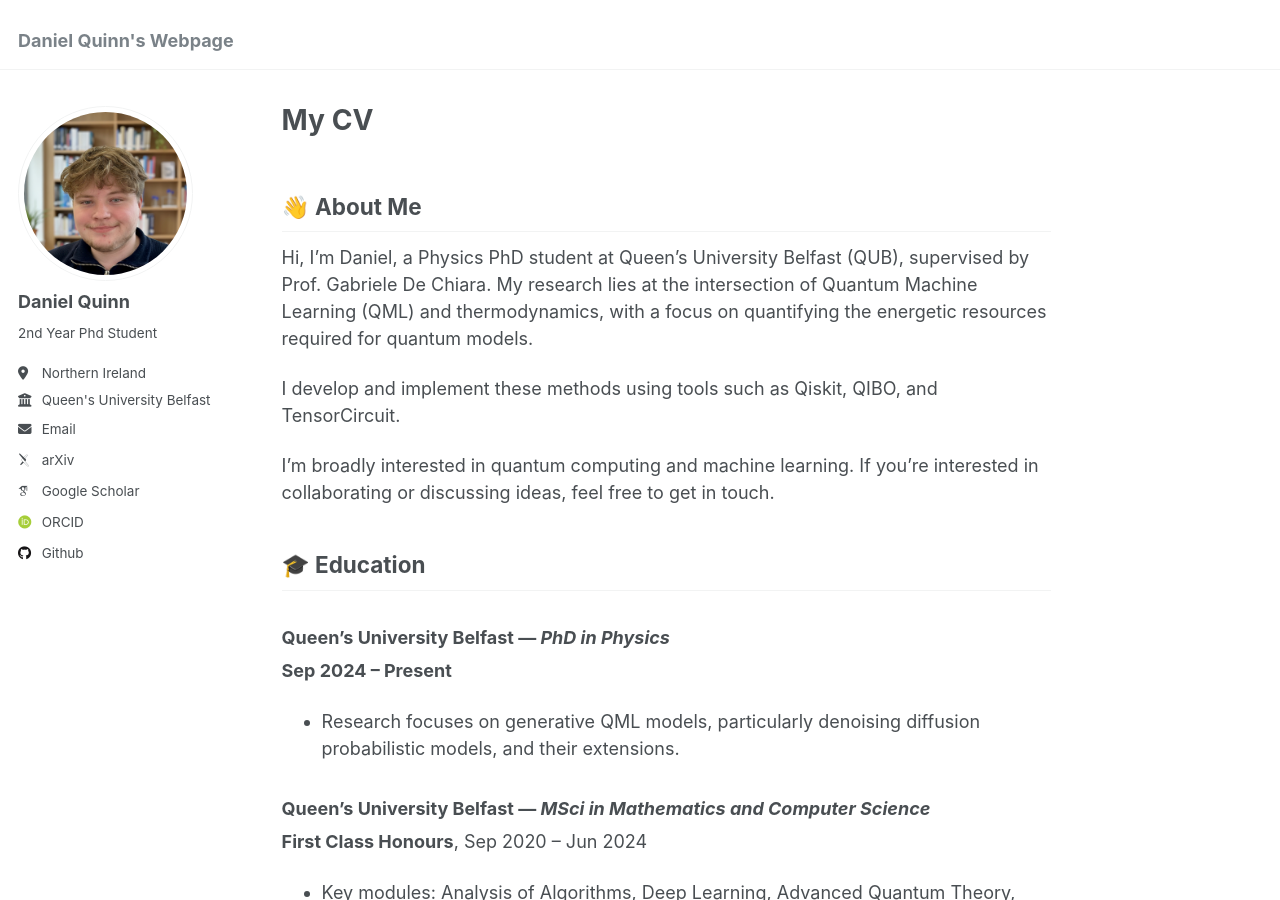
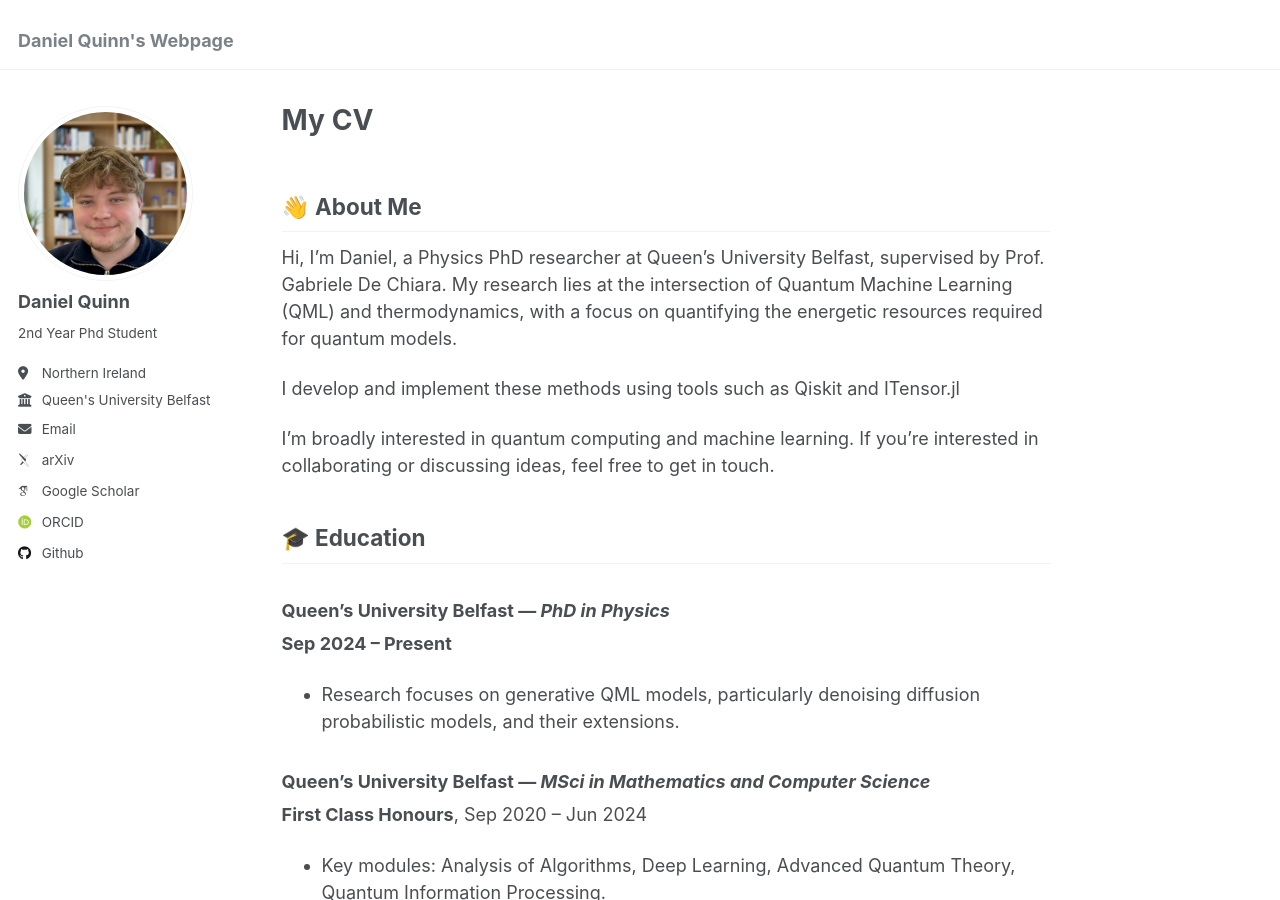
Before and after one commit to DanielQuinn53/DanielQuinn53.github.io, a Jekyll site: the page built from _pages/about.md, in a window 1280 px wide and 900 px high. Built offline with Jekyll 4.4.1, drawn with Linux system fonts in a browser that asks for light colours; some web fonts are replaced; some of the changed text lies outside the part shown.

Commit message:
Revise about me section and update skills
Updated personal introduction and skills section.

```diff
--- a/_pages/about.md
+++ b/_pages/about.md
@@ -9,9 +9,9 @@ redirect_from:
 
 ## 👋 About Me
 
-Hi, I’m Daniel, a Physics PhD student at Queen’s University Belfast (QUB), supervised by Prof. Gabriele De Chiara. My research lies at the intersection of Quantum Machine Learning (QML) and thermodynamics, with a focus on quantifying the energetic resources required for quantum models.
+Hi, I’m Daniel, a Physics PhD researcher at Queen’s University Belfast, supervised by Prof. Gabriele De Chiara. My research lies at the intersection of Quantum Machine Learning (QML) and thermodynamics, with a focus on quantifying the energetic resources required for quantum models.
 
-I develop and implement these methods using tools such as Qiskit, QIBO, and TensorCircuit.
+I develop and implement these methods using tools such as Qiskit and ITensor.jl
 
 I’m broadly interested in quantum computing and machine learning. If you’re interested in collaborating or discussing ideas, feel free to get in touch.
 
@@ -64,8 +64,8 @@ I’m broadly interested in quantum computing and machine learning. If you’re
 
 | Category | Details |
 | :--- | :--- |
-| **QML Tools** | Qiskit, QIBO, TensorCircuit |
-| **Programming & Computing** | Python, Bash/Shell, HPC cluster workflows |
+| **QML Tools** | Qiskit, TensorCircuit, Tensor Networks |
+| **Programming & Computing** | Python, Julia, Bash/Shell, HPC cluster workflows |
 | **Mathematics** | Quantum Information Theory, Real & Complex Analysis, Algorithm Design |
 | **Professional Skills** | Academic mentoring, collaborative research, technical writing |
 
```
